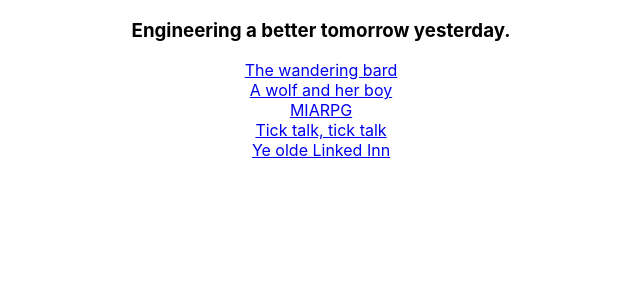
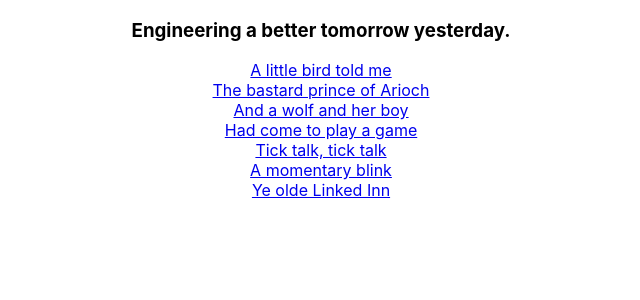
Before and after one commit to bonoj/bono.industries, a React (Create React App) app: page / in a window 1280 px wide. Shown: the top 300 px of the page, without its empty margins (319-959 px from the left). Built offline with nearby package versions, Linux system fonts and the light colour scheme.

Commit message:
tick talk, tick talk. There will come soft rains.

```diff
--- a/src/views/App.js
+++ b/src/views/App.js
@@ -14,18 +14,36 @@ function App() {
       <button onClick={()=> actions.addTodo(todo)}>Add</button>
       {store.todoList.map((e, index)=><TodoList todo={e} key={index}/>)} */}
       <h3>Engineering a better tomorrow yesterday.</h3>
-      <a href="https://www.youtube.com/channel/UCnFN3vwlQABjNk26qKy3e2w?sub_confirmation=1" target="_blank" rel="noopener noreferrer">The wandering bard</a>
+      <a href="https://twitter.com/johnlbono" target="_blank" rel="noopener noreferrer">A little bird told me</a>
       <br/>
-      <a href="https://www.instagram.com/awolfandherboy/" target="_blank" rel="noopener noreferrer">A wolf and her boy</a>
+      <a href="https://www.youtube.com/channel/UCnFN3vwlQABjNk26qKy3e2w?sub_confirmation=1" target="_blank" rel="noopener noreferrer">The bastard prince of Arioch</a>
       <br/>
-      <a href="https://docs.google.com/document/d/1c2elXayXBWY1O4a3FfiE-P0wJWbbl_RmeOkKYPMWqY0/edit?usp=sharing" target="_blank" rel="noopener noreferrer">MIARPG</a>
+      <a href="https://www.instagram.com/awolfandherboy/" target="_blank" rel="noopener noreferrer">And a wolf and her boy</a>
+      <br/>
+      <a href="https://docs.google.com/document/d/1c2elXayXBWY1O4a3FfiE-P0wJWbbl_RmeOkKYPMWqY0/edit?usp=sharing" target="_blank" rel="noopener noreferrer">Had come to play a game</a>
       <br/>
       <a href="https://vm.tiktok.com/ZMR442NfE/" target="_blank" rel="noopener noreferrer">Tick talk, tick talk</a>
       <br/>
+      <a href="https://philome.la/Ironed_Man/towers/play/index.html" target="_blank" rel="noopener noreferrer">A momentary blink</a>
+      <br/>
       <a href="https://www.linkedin.com/in/bonoj/" target="_blank" rel="noopener noreferrer">Ye olde Linked Inn</a>
+      {/* <br/>
+      <a href="TODO - ADD COMPASS WITH CITY LEVEL MAP" target="_blank" rel="noopener noreferrer">Where in the world is the wandering bard?</a> */}
+      {/* <br/>
+      <a href="TODO - ADD QUOTH LINK" target="_blank" rel="noopener noreferrer">Quoth the Raven</a> */}
+      {/* <br/>
+      <a href="TODO - ADD BONO PRO BONO LINK" target="_blank" rel="noopener noreferrer">Bono pro bono</a> */}
       </div>
   );
 }
+
+{/* <br/>
+      <a href="https://www.linkedin.com/in/bonoj/" target="_blank" rel="noopener noreferrer">Ye olde Linked Inn</a> */}
+
+// TODO Should be a brady bunch style set of gifs. All look to the center once every so often, maybe point at each other, but then to center
+// Funnel to YouTube. Linked Inn link can change to a Momentary Blink
+
+// TODO Tap to expand, rather than redirect, flows over rest of divs. Swipe to collapse back to all 9. Mobiel
 
 export default App;
 
```
